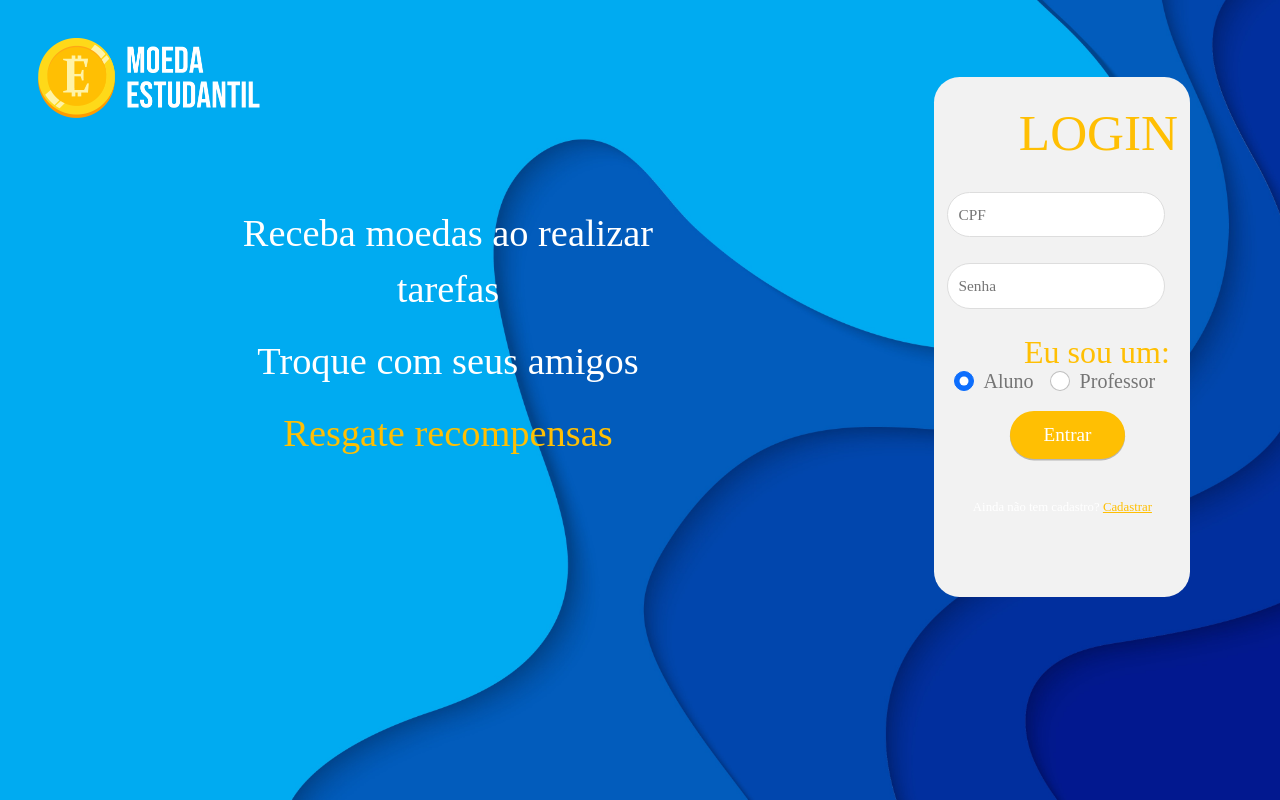
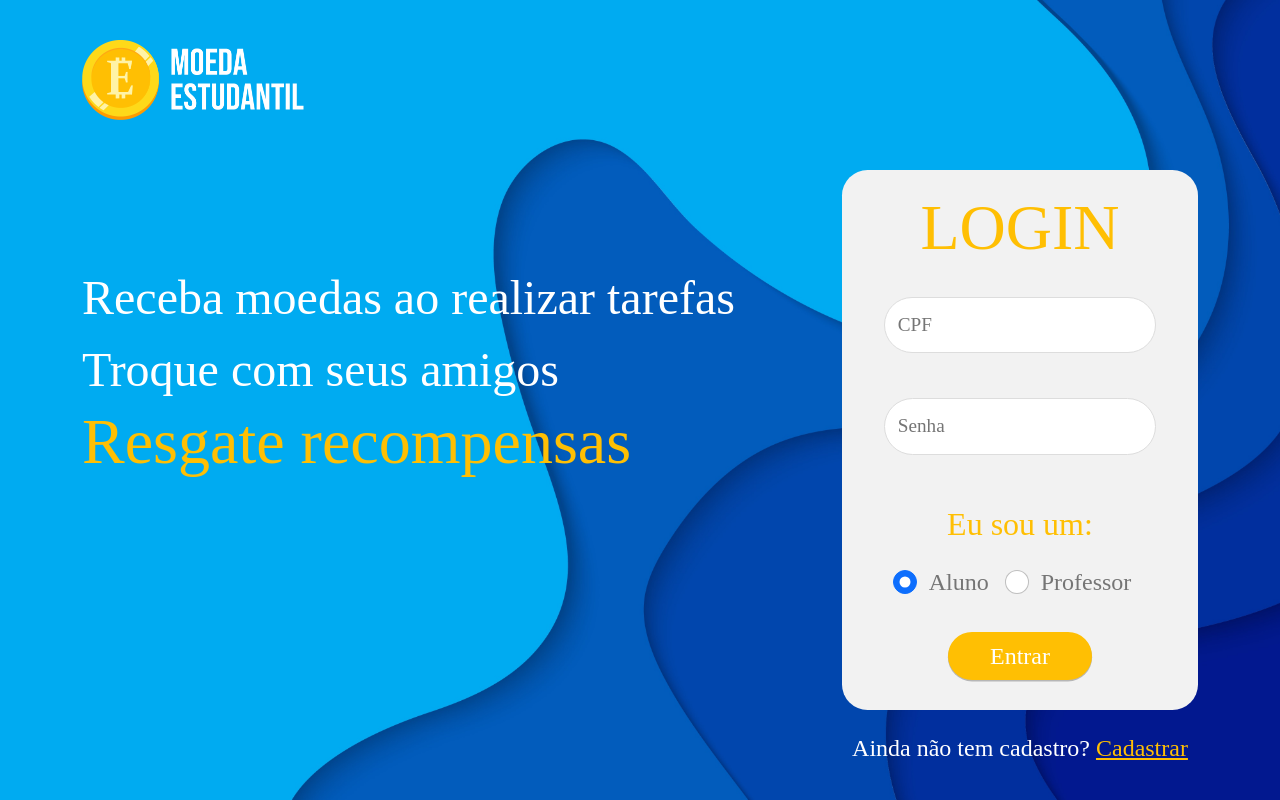
Before and after one commit to jeronimoluiz/Moeda-Estudantil, a Vue app in the folder frontend/: page / in a window 1280 px wide. Built offline with nearby package versions, Linux system fonts and the light colour scheme.

Commit message:
Reestruturação da pagina
Co-Authored-By: LucasXavier530 <80682753+LucasXavier530@users.noreply.github.com>

```diff
--- a/frontend/src/components/Login.vue
+++ b/frontend/src/components/Login.vue
@@ -1,60 +1,51 @@
 <template>
-  <div class="login">
-    <!--div para a imagem no topo-->
-    <div class="logo">
-      <img id="img" src="../assets/logo.png" />
+  <div class="container login">
+    <div class="row">
+      <!--Logo-->
+      <div class="col-12 logo-login">
+        <img src="../assets/logo.png" />
       </div>
-
-    <!--div para o texto-->
-    <div class="texto">
+      <!--Texto-->
+      <div class="col-lg-8 texto">
         <p>Receba moedas ao realizar tarefas</p>
         <p>Troque com seus amigos</p>
-      <p id="amarelo">Resgate recompensas</p>
+        <p>Resgate recompensas</p>
       </div>
-
-    <!--div para caixa de login-->
+      <!--Caixa de login-->
+      <div class="col-lg-4 col-md-12 col-sm-12 area-caixa">
         <div class="caixa">
           <h1>LOGIN</h1>
           <form v-on:submit.prevent="enviar">
-        <input v-model="form.cpf" type="text" placeholder="CPF" required />
-        <input v-model="form.senha" type="password" placeholder="Senha" required />
-
-        <button id="botão" type="primary">Entrar</button>
-        <div class="titulo-botao">Eu sou um:</div>
+            <input id="campo" v-model="form.cpf" type="text" placeholder="CPF" required />
+            <input id="campo" v-model="form.senha" type="password" placeholder="Senha" required />
+            <p class="titulo-botao">Eu sou um:</p>
             <b-form-group v-slot="{ ariaDescribedby }">
-          <b-form-radio-group
-            class="botao-aluno"
-            :options="options_radio"
-            v-model="selected_radio"
-            :aria-describedby="ariaDescribedby"
-            name="plain-inline"
-            plain
-          ></b-form-radio-group>
+              <b-form-radio-group class="botao-aluno" :options="options_radio" v-model="selected_radio" :aria-describedby="ariaDescribedby" name="plain-inline" plain></b-form-radio-group>
             </b-form-group>
+            <button type="primary">Entrar</button>
           </form>
         </div>
-
-    <!--div para o link do cadastro-->
         <div class="link">
           Ainda não tem cadastro?
-      <router-link to="/register" id="link-cadastrar">Cadastrar</router-link>
+          <router-link to="/register" id="link-cadastrar"
+            >Cadastrar</router-link>
+        </div>
+      </div>
     </div>
   </div>
 </template>
 
 <script>
 import axios from "../service/config.js";
-import router from "../router"
+import router from "../router";
 
 export default {
   data() {
     return {
-      form:{
-       cpf: '',
-       senha: '',
+      form: {
+        cpf: "",
+        senha: "",
       },
-
-
       selected_radio: "first",
       options_radio: [
         { text: "Aluno", value: "first" },
@@ -62,48 +53,42 @@ export default {
       ],
     };
   },
-
   methods: {
     enviar: function () {
       console.log("Verificando...");
-
       if (this.selected_radio == "first") {
         axios
-          .post('/users/login-aluno',{
+          .post("/users/login-aluno", {
             cpf: this.form.cpf,
             senha: this.form.senha,
           })
-
           .then(function (response) {
             console.log(response);
-            if(response.data.error === 404)
-              alert("Dados incorretos, por favor tente novamente!")
-
-               else if (response.data.CPFALUNO !== ''){
-                 localStorage.setItem('cpfAluno', response.data.CPFALUNO);
-                 localStorage.setItem('cnpj', response.data.CNPJUNIVERSIDADE);
-                 router.push('/home-aluno')
+            if (response.data.error === 404)
+              alert("Dados incorretos, por favor tente novamente!");
+            else if (response.data.CPFALUNO !== "") {
+              localStorage.setItem("cpfAluno", response.data.CPFALUNO);
+              localStorage.setItem("cnpj", response.data.CNPJUNIVERSIDADE);
+              router.push("/home-aluno");
             }
-
           })
           .catch(function (error) {
             console.log(error);
           });
       } else {
         axios
-          .post('/users/login-professor',{
+          .post("/users/login-professor", {
             cpf: this.form.cpf,
             senha: this.form.senha,
           })
           .then(function (response) {
             console.log(response);
-            if(response.data.error === 404)
-              alert("Dados incorretos, por favor tente novamente!")
-
-            else if (response.data.CPFPROFESSOR !== ''){
-              localStorage.setItem('cpfProfessor', response.data.CPFPROFESSOR);
-              localStorage.setItem('cnpj', response.data.CNPJUNIVERSIDADE);
-              router.push('/home-professor')
+            if (response.data.error === 404)
+              alert("Dados incorretos, por favor tente novamente!");
+            else if (response.data.CPFPROFESSOR !== "") {
+              localStorage.setItem("cpfProfessor", response.data.CPFPROFESSOR);
+              localStorage.setItem("cnpj", response.data.CNPJUNIVERSIDADE);
+              router.push("/home-professor");
             }
           })
           .catch(function (error) {
@@ -116,143 +101,91 @@ export default {
 </script>
 
 <style>
-.login {
-  position: relative;
+  .login{
+    min-height: 85vh;
   }
-
-.logo {
-  position: absolute;
-  left: 3%;
-  margin-top: 3vw;
+  .logo-login{
+    padding-top: 40px;
+    text-align: center;
   }
-
-.caixa {
-  position: absolute;
-  margin-top: 6vw;
-  left: 73%;
-
+  .logo-login img{
+    max-height: 35vh;
+    max-height: 10vh;
+  }
+  .texto{
+    padding-top: 150px;
+    font-family: Bebas Neue;
+    font-size: 3rem;
+    line-height: 7vh;
+    color: #ffffff;
+    display: none;
+    text-align: initial;
+  }
+  .texto p:nth-child(3){
+    font-size: 4rem;
+    color: #ffbf03;
+  }
+  .area-caixa{
+    padding-top: 50px;
+  }
+  .caixa{
     background: #f2f2f2;
     border-radius: 2vw;
-
-  width: 20vw;
-  height: 65vh;
   }
-
-.texto {
-  position: absolute;
-  margin-top: 16vw;
-  margin-left: 0vw;
-  left: 15%;
-  width: 40vw;
-
-  font-family: Bebas Neue;
-  font-style: normal;
-  font-weight: normal;
-  font-size: 3vw;
-  line-height: 7vh;
-
-  color: #ffffff;
+  .caixa h1{
+    padding: 20px 0px 10px;
+    color: #ffbf03;
+    font-family: "Bebas Neue";
+    font-size: 4rem;
   }
-
-.link {
-  position: absolute;
-  margin-top: 39vw;
-  margin-left: 3vw;
-  left: 72.5%;
-  width: 15vw;
-
-  font-family: Bebas Neue;
-  font-style: normal;
-  font-weight: normal;
-  font-size: 1vw;
-  line-height: 2vh;
-  color: #ffffff;
+  #campo{
+    display: block;
+    margin: 20px auto 45px;
+    width: 17rem;
+    border-radius: 3rem;
+    font-family: "Bebas Neue";
+    font-size: 1.2rem;
+    padding: 0.8rem;
+    border: 0.1rem solid #dddddd;
   }
-
-#img {
-  position: absolute;
-  max-width: 35vw;
-  max-height: 10vh;
+  .titulo-botao {
+    font-family: "Bebas Neue";
+    font-size: 2rem;
+    color: #ffbf03;
   }
-
-.login h1 {
-  color: #ffbf03;
-  position: absolute;
-  left: 33%;
-  margin-top: 2vw;
-  width: 1vw;
-  margin-right: 1vw;
-  border-radius: 3vw;
+  .botao-aluno {
     font-family: "Bebas Neue";
-  font-size: 4vw;
+    font-size: 1.5rem;
+    color: #757575;
   }
-
-.login input[type="text"] {
-  width: 17vw;
-  margin-right: 1vw;
-  margin-top: 9vw;
-  border-radius: 3vw;
-  font-family: "Bebas Neue";
-  font-size: 1.2vw;
-  padding: 0.8vw;
-  border: 0.1vw solid #dddddd;
-}
-
-.login input[type="password"] {
-  width: 17vw;
-  margin-right: 1vw;
-  margin-top: 2vw;
-  border-radius: 3vw;
-  font-family: "Bebas Neue";
-  font-size: 1.2vw;
-  padding: 0.8vw;
-  border: 0.1vw solid #dddddd;
-}
-
-#botão {
-  position: absolute;
-  left: 2%;
-  width: 9vw;
-  white-space: normal;
+  .caixa button{
     height: 6vh;
     font-family: "Bebas Neue";
-  letter-spacing: 0vh;
-  display: flex;
-  justify-content: center;
-  align-items: center;
-  margin-left: 5.5vw;
     background: #ffbf03;
     border-radius: 6vw;
     cursor: pointer;
     color: #fff;
     border: none;
-  font-size: 1.5vw;
-  margin-top: 8vw;
+    font-size: 1.5rem;
+    width: 9rem;
+    margin: 30px auto;
     box-shadow: 0vw 0.1vw 0vw 0.01vw rgba(0, 0, 0, 0.25);
   }
-
-#amarelo {
-  font-size: 3vw;
-  color: #ffbf03;
+  .link {
+    padding-top: 20px;
+    font-family: Bebas Neue;
+    font-size: 1.5rem;
+    color: #ffffff;
   }
-
-.botao-aluno {
-  margin-top: 4.5vw;
-  font-family: "Bebas Neue";
-  font-size: 2.5vh;
-  color: #757575;
-}
-
-.titulo-botao {
-  position: absolute;
-  margin-top: 1.5vw;
-  left: 35%;
-  font-family: "Bebas Neue";
-  font-size: 4vh;
-  color: #ffbf03;
-}
-
   #link-cadastrar {
   color: #ffbf03;
 }
+@media screen and (min-width: 992px){
+  .logo-login{
+    text-align: initial;
+  }
+  .texto{
+    display: block;
+  }
+}
 </style>
```
Lines whose indentation alone changed are shown as unchanged.
